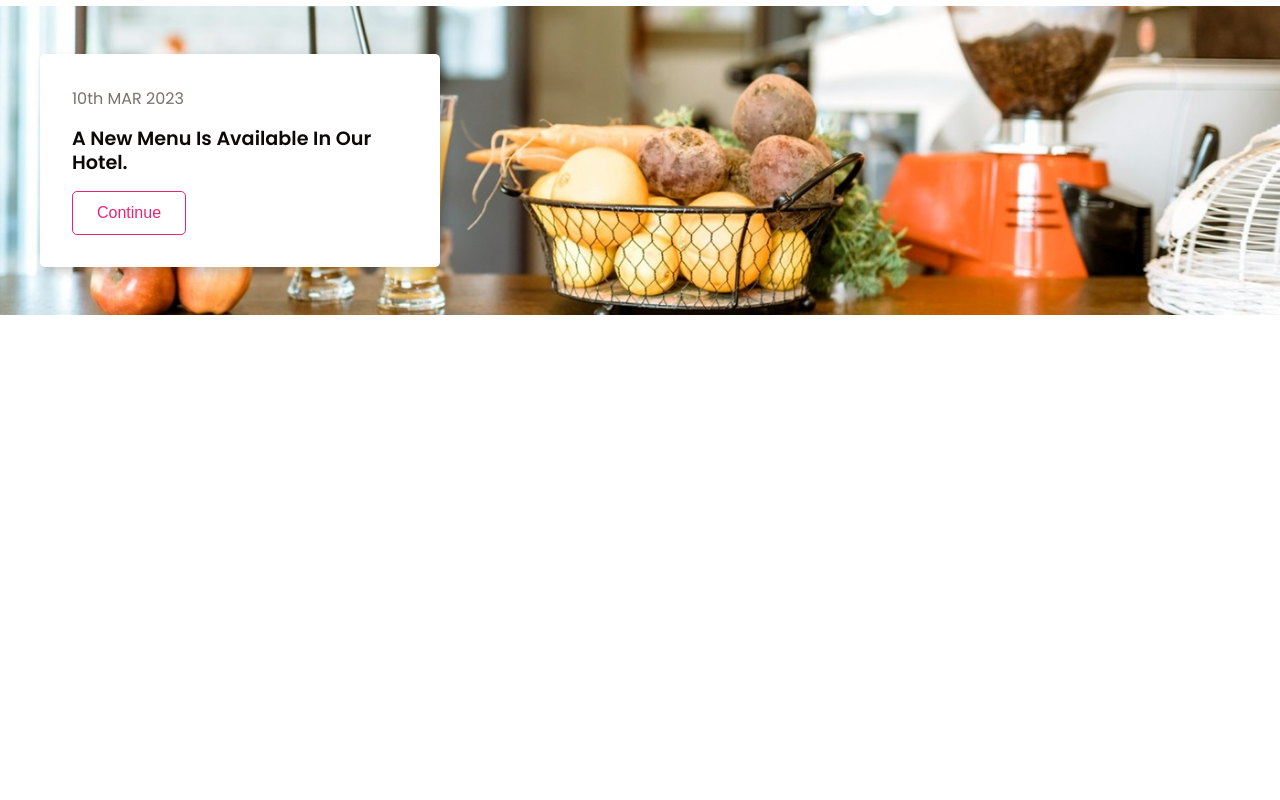
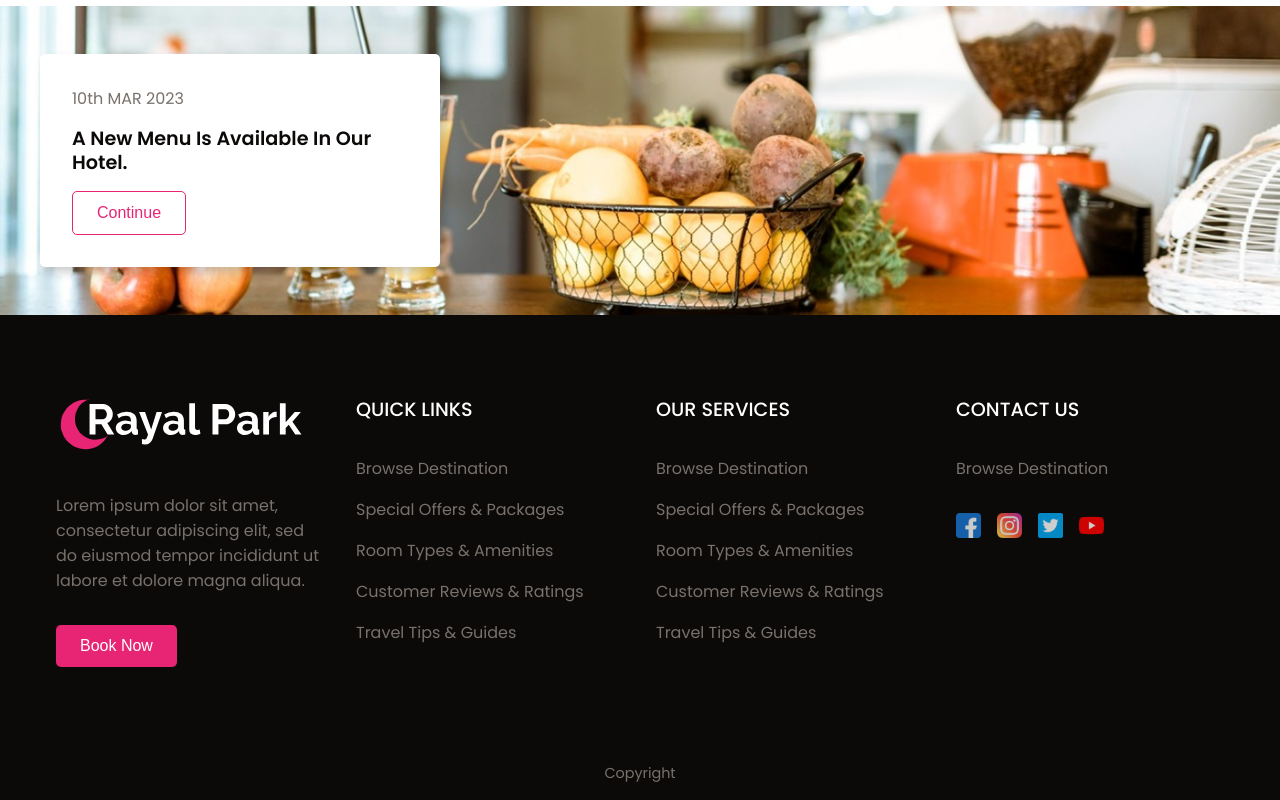
Before and after one commit to manuelxgabriel/hotel-website, a plain HTML site: page index.html in a window 1280 px wide. Shown: the part 3360-4160 px from the top of the page. Before the commit the page ends 3675 px from the top, so only its background shows below. Drawn offline with nearby package versions, Linux system fonts and the light colour scheme.

Commit message:
completed the footer

```diff
--- a/index.html
+++ b/index.html
@@ -213,6 +213,57 @@
         </div>
     </section>
 
+    <footer class="footer" id="contact">
+        <div class="section_container footer_container">
+            <div class="footer_col">
+                <div class="logo">
+                    <a href="#home"><img src="assets/logo.png" alt="logo"></a>
+                </div>
+                <p class="section_description">
+                    Lorem ipsum dolor sit amet, consectetur adipiscing elit,
+                    sed do eiusmod tempor incididunt ut labore et dolore
+                    magna aliqua.
+                </p>
+                <button class="btn">Book Now</button>
+            </div>
+            <div class="footer_col">
+                <h4>QUICK LINKS</h4>
+                <ul class="footer_links">
+                    <li><a href="#">Browse Destination</a></li>
+                    <li><a href="#">Special Offers & Packages</a></li>
+                    <li><a href="#">Room Types & Amenities</a></li>
+                    <li><a href="#">Customer Reviews & Ratings</a></li>
+                    <li><a href="#">Travel Tips & Guides</a></li>
+                </ul>
+            </div>
+            <div class="footer_col">
+                <h4>OUR SERVICES</h4>
+                <ul class="footer_links">
+                    <li><a href="#">Browse Destination</a></li>
+                    <li><a href="#">Special Offers & Packages</a></li>
+                    <li><a href="#">Room Types & Amenities</a></li>
+                    <li><a href="#">Customer Reviews & Ratings</a></li>
+                    <li><a href="#">Travel Tips & Guides</a></li>
+                </ul>
+            </div>
+            <div class="footer_col">
+                <h4>CONTACT US </h4>
+                <ul class="footer_links">
+                    <li><a href="#">Browse Destination</a></li>
+                </ul>
+                <div class="footer_socials">
+                    <a href=""><img src="assets/facebook.png" alt="facebook"></a>
+                    <a href=""><img src="assets/instagram.png" alt="instagram"></a>
+                    <a href=""><img src="assets/twitter.png" alt="twitter"></a>
+                    <a href=""><img src="assets/youtube.png" alt="youtube"></a>
+                </div>
+            </div>
+        </div>
+        <div class="footer_bar">
+            Copyright
+        </div>
+    </footer>
+
 
 
     <script src="https://unpkg.com/scrollreveal"></script>
--- a/styles.css
+++ b/styles.css
@@ -458,9 +458,73 @@ a {
     background-color: var(--primary-color);
 }
 
+.footer {
+    background-color: var(--text-dark);
+}
+
+.footer_container {
+    display: grid;
+    gap: 4rem 2rem;
+}
+
+.footer_col .section_description {
+    margin-block: 2rem;
+}
+
+.footer_col h4 {
+    margin-bottom: 2rem;
+    font-size: 1.2rem;
+    font-weight: 500;
+    color: var(--white);
+}
+
+.footer_links {
+    list-style: none;
+    display: grid;
+    gap: 1rem;
+}
+
+.footer_links a {
+    color: var(--text-light);
+    transition: 0.3s;
+}
+
+.footer_links a:hover {
+    color: var(--white);
+}
+
+.footer_socials {
+    margin-top: 2rem;
+    display: flex;
+    align-items: center;
+    gap: 1rem;
+    flex-wrap: wrap;
+}
+
+.footer_socials img {
+    max-width: 25px;
+    opacity: .8;
+    transition: 0.3s;
+}
+
+.footer_socials img:hover {
+    opacity: 1;
+}
+
+.footer_bar {
+    padding: 1rem;
+    font-size: .9rem;
+    color: var(--text-light);
+    text-align: center;
+}
+
 @media (width > 575px){
     .room_grid {
         grid-template-columns: repeat(2,1fr);
+    }
+
+    .footer_container {
+        grid-template-columns: repeat(2, 1fr);
     }
 }
 
@@ -523,6 +587,10 @@ a {
     .service_content {
         grid-column: 2/3;
     }
+
+    .footer_container {
+        grid-template-columns: repeat(4, 1fr);
+    }
 }
 
 
```
